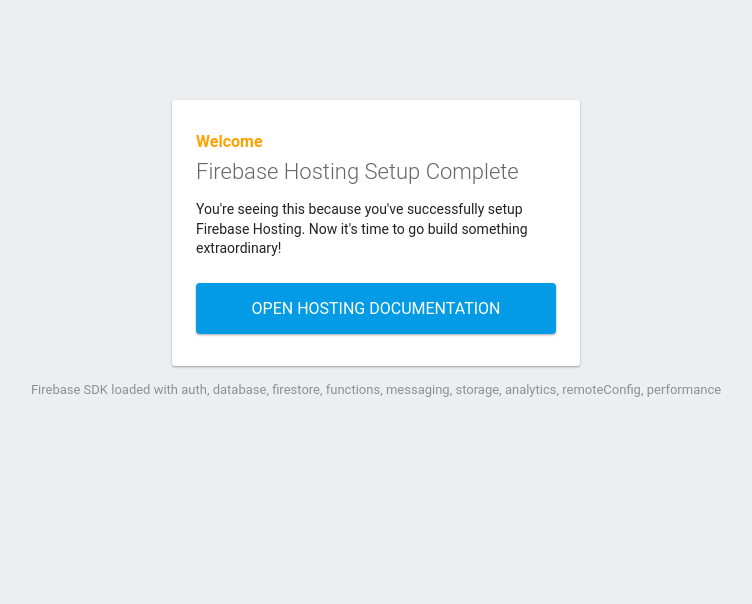
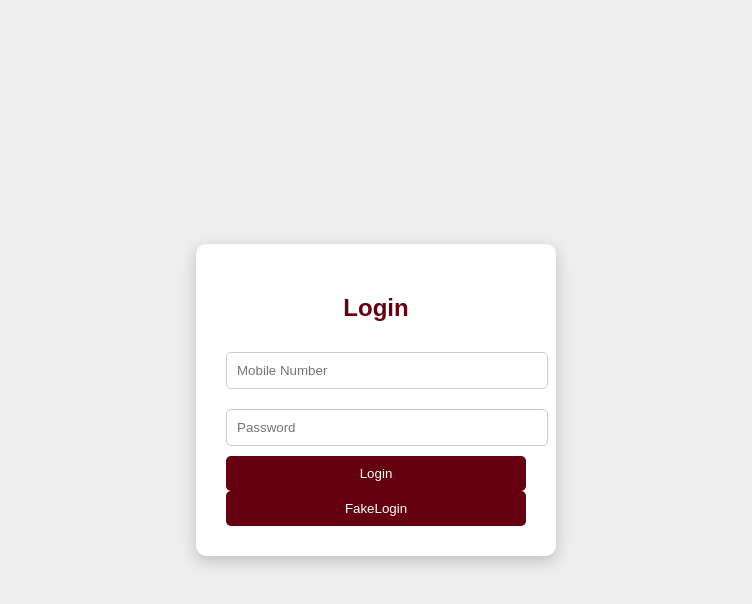
Before and after one commit to Maus-313/parkingManagementSystem, a plain HTML site: page index.html in a window 1280 px wide. Shown: the whole page, without its empty margins (264-1016 px from the left). Drawn offline with Linux system fonts and the light colour scheme; some packages are replaced by stand-ins of ours.

Commit message:
Second Commit

```diff
--- a/index.html
+++ b/index.html
@@ -1,89 +1,77 @@
 <!DOCTYPE html>
-<html>
+<html lang="en">
   <head>
-    <meta charset="utf-8">
-    <meta name="viewport" content="width=device-width, initial-scale=1">
-    <title>Welcome to Firebase Hosting</title>
+    <meta charset="UTF-8" />
+    <meta name="viewport" content="width=device-width, initial-scale=1.0" />
+    <title>Parking Management System</title>
+    <style>
+      body {
+        display: flex;
+        justify-content: center;
+        align-items: center;
+        height: 100vh;
+        margin: 0;
+        background-color: rgb(238, 238, 238);
+        font-family: Arial, sans-serif;
+      }
 
-    <!-- update the version number as needed -->
-    <script defer src="/__/firebase/11.0.1/firebase-app-compat.js"></script>
-    <!-- include only the Firebase features as you need -->
-    <script defer src="/__/firebase/11.0.1/firebase-auth-compat.js"></script>
-    <script defer src="/__/firebase/11.0.1/firebase-database-compat.js"></script>
-    <script defer src="/__/firebase/11.0.1/firebase-firestore-compat.js"></script>
-    <script defer src="/__/firebase/11.0.1/firebase-functions-compat.js"></script>
-    <script defer src="/__/firebase/11.0.1/firebase-messaging-compat.js"></script>
-    <script defer src="/__/firebase/11.0.1/firebase-storage-compat.js"></script>
-    <script defer src="/__/firebase/11.0.1/firebase-analytics-compat.js"></script>
-    <script defer src="/__/firebase/11.0.1/firebase-remote-config-compat.js"></script>
-    <script defer src="/__/firebase/11.0.1/firebase-performance-compat.js"></script>
-    <!--
-      initialize the SDK after all desired features are loaded, set useEmulator to false
-      to avoid connecting the SDK to running emulators.
-    -->
-    <script defer src="/__/firebase/init.js?useEmulator=true"></script>
+      .loginBox {
+        background-color: white;
+        width: 300px;
+        padding: 30px;
+        border-radius: 10px;
+        box-shadow: 0px 5px 15px rgba(0, 0, 0, 0.2);
+        text-align: center;
+      }
 
-    <style media="screen">
-      body { background: #ECEFF1; color: rgba(0,0,0,0.87); font-family: Roboto, Helvetica, Arial, sans-serif; margin: 0; padding: 0; }
-      #message { background: white; max-width: 360px; margin: 100px auto 16px; padding: 32px 24px; border-radius: 3px; }
-      #message h2 { color: #ffa100; font-weight: bold; font-size: 16px; margin: 0 0 8px; }
-      #message h1 { font-size: 22px; font-weight: 300; color: rgba(0,0,0,0.6); margin: 0 0 16px;}
-      #message p { line-height: 140%; margin: 16px 0 24px; font-size: 14px; }
-      #message a { display: block; text-align: center; background: #039be5; text-transform: uppercase; text-decoration: none; color: white; padding: 16px; border-radius: 4px; }
-      #message, #message a { box-shadow: 0 1px 3px rgba(0,0,0,0.12), 0 1px 2px rgba(0,0,0,0.24); }
-      #load { color: rgba(0,0,0,0.4); text-align: center; font-size: 13px; }
-      @media (max-width: 600px) {
-        body, #message { margin-top: 0; background: white; box-shadow: none; }
-        body { border-top: 16px solid #ffa100; }
+      .loginBox h2 {
+        color: rgb(101, 0, 16);
+        margin-bottom: 20px;
+      }
+
+      .mobileNumfield,
+      .password {
+        width: 100%;
+        padding: 10px;
+        margin: 10px 0;
+        border: 1px solid #ccc;
+        border-radius: 5px;
+      }
+
+      button {
+        width: 100%;
+        padding: 10px;
+        background-color: rgb(101, 0, 16);
+        color: white;
+        border: none;
+        border-radius: 5px;
+        cursor: pointer;
+      }
+
+      button:hover {
+        background-color: rgb(80, 0, 13);
       }
     </style>
   </head>
   <body>
-    <div id="message">
-      <h2>Welcome</h2>
-      <h1>Firebase Hosting Setup Complete</h1>
-      <p>You're seeing this because you've successfully setup Firebase Hosting. Now it's time to go build something extraordinary!</p>
-      <a target="_blank" href="https://firebase.google.com/docs/hosting/">Open Hosting Documentation</a>
+    <div class="loginBox">
+      <h2>Login</h2>
+      <form>
+        <input
+          type="text"
+          placeholder="Mobile Number"
+          class="mobileNumfield"
+          required
+        />
+        <input
+          type="password"
+          placeholder="Password"
+          class="password"
+          required
+        />
+        <button type="submit">Login</button>
+        <button>FakeLogin</button>
+      </form>
     </div>
-    <p id="load">Firebase SDK Loading&hellip;</p>
-
-    <script>
-      document.addEventListener('DOMContentLoaded', function() {
-        const loadEl = document.querySelector('#load');
-        // // 🔥🔥🔥🔥🔥🔥🔥🔥🔥🔥🔥🔥🔥🔥🔥🔥🔥🔥🔥🔥🔥🔥🔥🔥🔥🔥🔥🔥🔥🔥🔥
-        // // The Firebase SDK is initialized and available here!
-        //
-        // firebase.auth().onAuthStateChanged(user => { });
-        // firebase.database().ref('/path/to/ref').on('value', snapshot => { });
-        // firebase.firestore().doc('/foo/bar').get().then(() => { });
-        // firebase.functions().httpsCallable('yourFunction')().then(() => { });
-        // firebase.messaging().requestPermission().then(() => { });
-        // firebase.storage().ref('/path/to/ref').getDownloadURL().then(() => { });
-        // firebase.analytics(); // call to activate
-        // firebase.analytics().logEvent('tutorial_completed');
-        // firebase.performance(); // call to activate
-        //
-        // // 🔥🔥🔥🔥🔥🔥🔥🔥🔥🔥🔥🔥🔥🔥🔥🔥🔥🔥🔥🔥🔥🔥🔥🔥🔥🔥🔥🔥🔥🔥🔥
-
-        try {
-          let app = firebase.app();
-          let features = [
-            'auth',
-            'database',
-            'firestore',
-            'functions',
-            'messaging',
-            'storage',
-            'analytics',
-            'remoteConfig',
-            'performance',
-          ].filter(feature => typeof app[feature] === 'function');
-          loadEl.textContent = `Firebase SDK loaded with ${features.join(', ')}`;
-        } catch (e) {
-          console.error(e);
-          loadEl.textContent = 'Error loading the Firebase SDK, check the console.';
-        }
-      });
-    </script>
   </body>
 </html>
```
Also changed, not shown: bookingWindow.html (added, +26 -0 lines), style.css (added).
